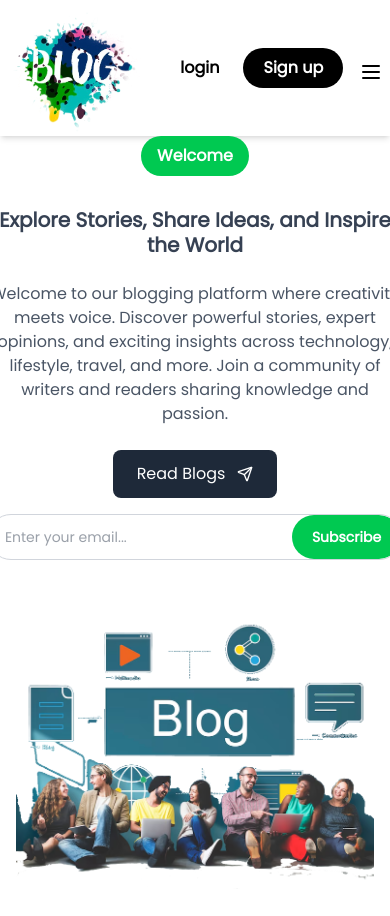
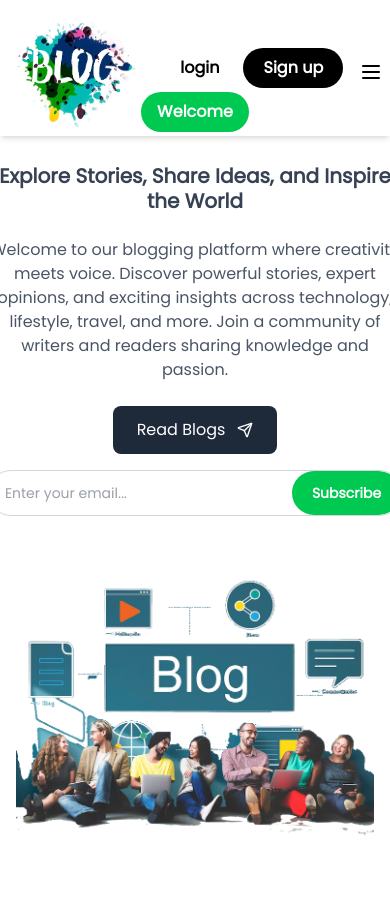
Before and after one commit to raineetu/react-task, a React (Vite) app in the folder Blog/: page / in a window 390 px wide. Shown: the top 916 px of the page. Built offline with nearby package versions, Linux system fonts and the light colour scheme.

Commit message:
added scroll

```diff
--- a/Blog/src/components/About.jsx
+++ b/Blog/src/components/About.jsx
@@ -5,7 +5,7 @@ import { ABOUT_SECTION } from "../constants/constants";
 const About = () => {
   return (
     <>
-      <div className="flex flex-col md:flex-row justify-around items-center px-4 md:px-15 lg:px-24 transition-all duration-500 ">
+      <div className="flex flex-col md:flex-row justify-around items-center pt-23 px-4 md:px-15 lg:px-24 transition-all duration-500 ">
         <div className="text-center md:text-left space-y-6 md:space-y-8 flex-1">
           <div className="flex flex-col md:flex-row items-center md:items-start justify-center md:justify-start text-center md:text-left font-bold">
             <button className="bg-green-500 text-white rounded-full px-4 py-2 mb-2 md:mb-0 md:mr-4">
@@ -32,7 +32,7 @@ const About = () => {
                 placeholder={ABOUT_SECTION.emailPlaceholder}
                 className="flex-1 px-4 py-3 outline-none text-sm text-gray-700"
               />
-              <button className="bg-green-500 rounded-full text-white px-5 py-3 text-sm font-semibold hover:bg-green-600 transition duration-300">
+              <button className="bg-green-500 rounded-full text-white px-5 py-3 text-sm font-semibold hover:bg-green-600 transition duration-300 cursor-pointer">
                 {ABOUT_SECTION.subscribeButton}
               </button>
             </div>
--- a/Blog/src/components/Navbar.jsx
+++ b/Blog/src/components/Navbar.jsx
@@ -1,13 +1,26 @@
-import { useState } from "react";
+import { useEffect, useState } from "react";
 import MobileView from "./MobileView";
 import { Menu } from "lucide-react";
 
 const Navbar = () => {
+  const [scroll, setScroll] = useState(false);
   const [isopen, setOpen] = useState(false);
+
+  useEffect(() => {
+    const handleScroll = () => {
+      setScroll(window.scrollY > 50);
+    };
+    window.addEventListener("scroll", handleScroll);
+    return () => window.removeEventListener("scroll", handleScroll);
+  }, []);
 
   return (
     <>
-      <div className="flex justify-around items-center shadow-md  ">
+      <div
+        className={`flex w-full justify-around items-center shadow-md fixed  ${
+          scroll ? "ng-opacity-50 backdrop-blur-lg shadow-md" : ""
+        }`}
+      >
         {/* logo */}
         <div>
           <img src="./blog.png" alt="logo" className="w-34 h-34" />
```
